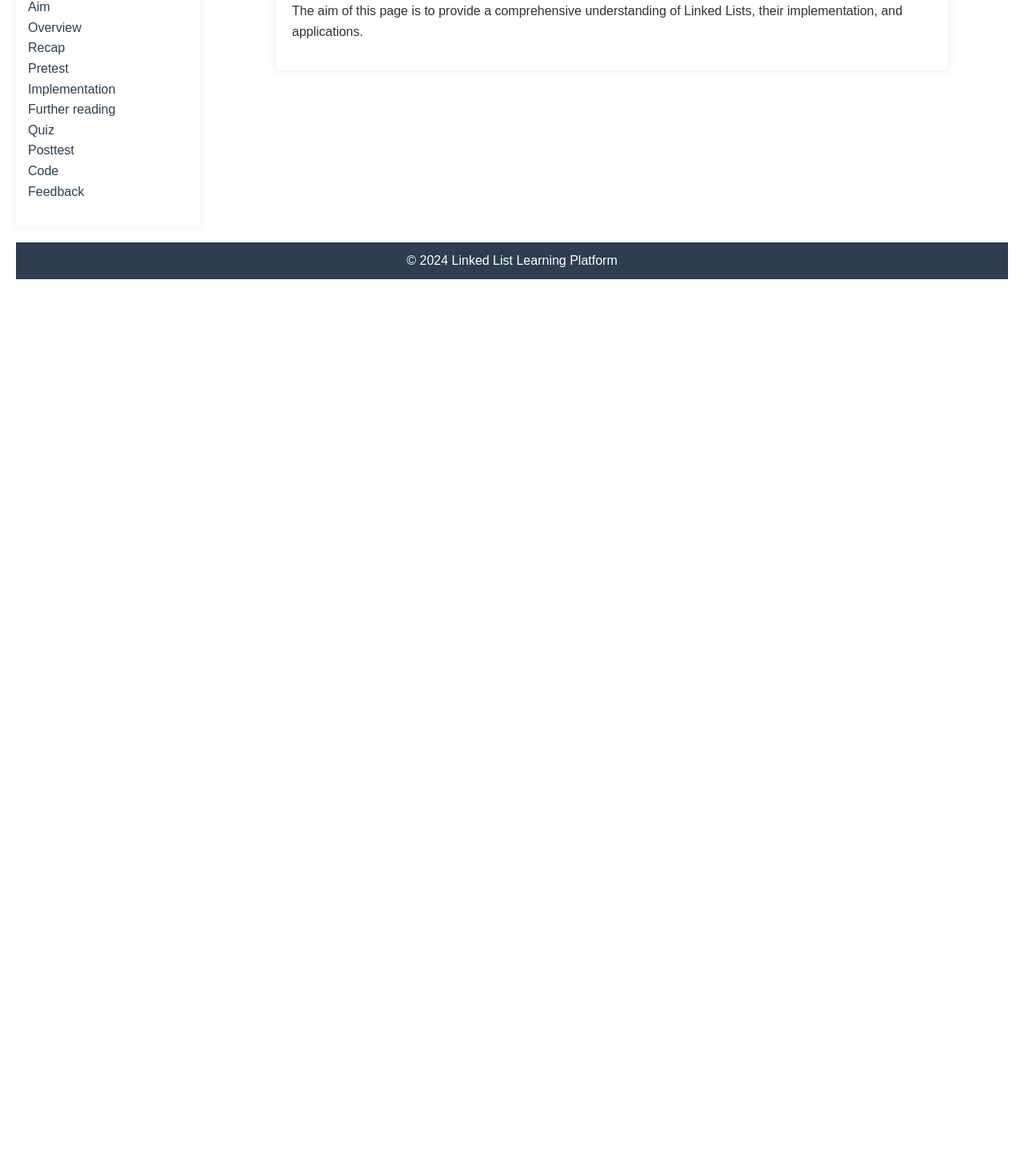
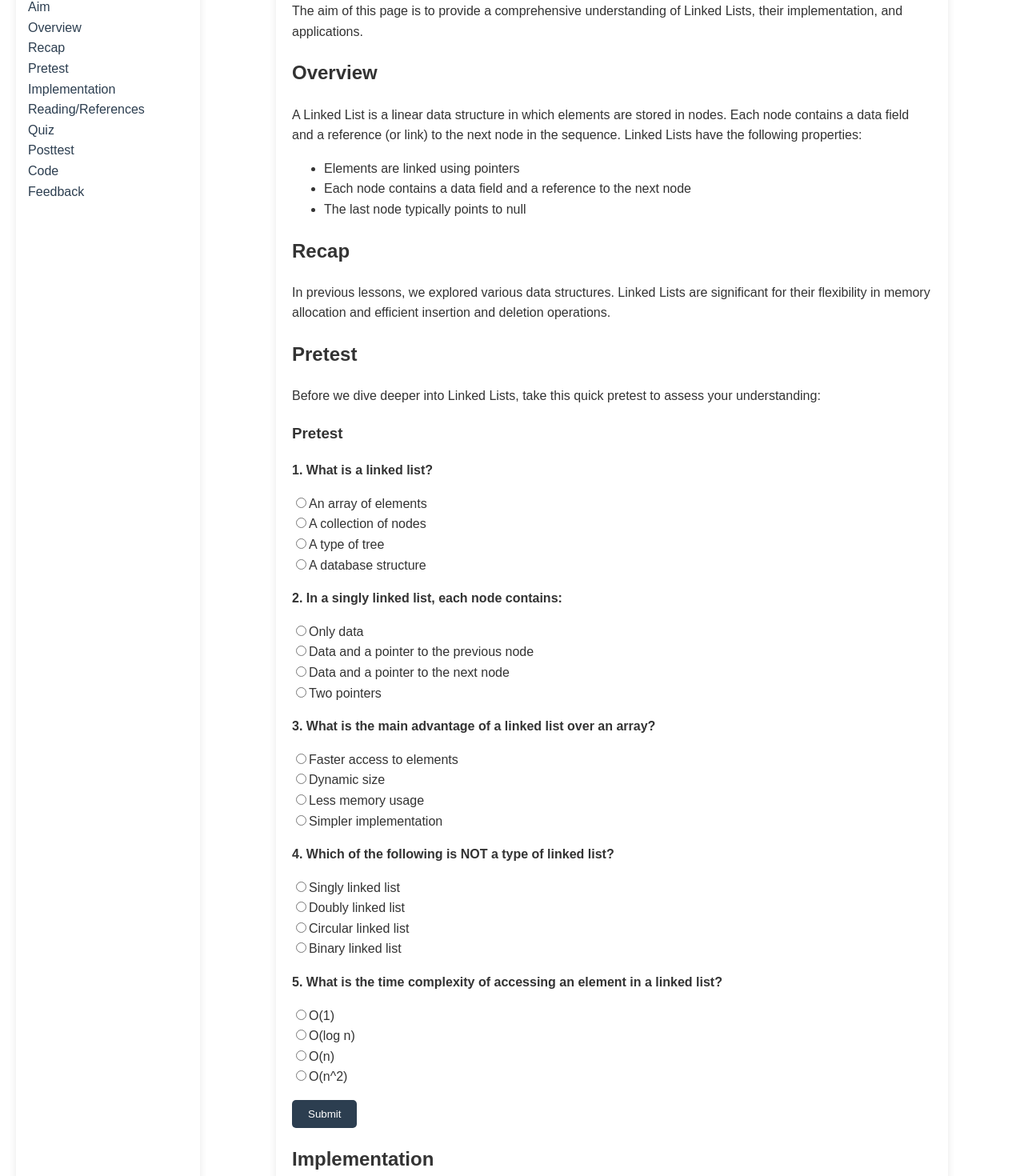
Before and after one commit to mrudulchaudhari/DS-Lab, a React (Vite) app in the folder ds-labs/: page /linked-lists in a window 1280 px wide. Shown: the part 251-1721 px from the top of the page at 80% size. Before the commit the page ends 800 px from the top, so only its background shows below. Built offline with nearby package versions, Linux system fonts and the light colour scheme.

Commit message:
"updated format of my page"
This reverts commit 50b3c78876ee558171c0c6f968c3b3d99fa22baa.

```diff
--- a/ds-labs/src/algorithms/linkedlist/LinkedListPage.jsx
+++ b/ds-labs/src/algorithms/linkedlist/LinkedListPage.jsx
@@ -191,107 +191,6 @@ const QuestionSet = ({ questionSet }) => {
 };
 
 function LinkedListPage() {
-  const [currentSection, setCurrentSection] = useState('aim');
-
-  const handleSectionClick = (sectionId) => {
-    setCurrentSection(sectionId);
-  };
-
-  const renderSectionContent = (sectionId) => {
-    switch (sectionId) {
-      case 'aim':
-        return (
-          <section id="aim">
-            <h2>Aim</h2>
-            <p>The aim of this page is to provide a comprehensive understanding of Linked Lists, their implementation, and applications.</p>
-          </section>
-        );
-      case 'overview':
-        return (
-          <section id="overview">
-            <h2>Overview</h2>
-            <p>A Linked List is a linear data structure in which elements are stored in nodes. Each node contains a data field and a reference (or link) to the next node in the sequence. Linked Lists have the following properties:</p>
-            <ul>
-              <li>Elements are linked using pointers</li>
-              <li>Each node contains a data field and a reference to the next node</li>
-              <li>The last node typically points to null</li>
-            </ul>
-          </section>
-        );
-      case 'recap':
-        return (
-          <section id="recap">
-            <h2>Recap</h2>
-            <p>In previous lessons, we explored various data structures. Linked Lists are significant for their flexibility in memory allocation and efficient insertion and deletion operations.</p>
-          </section>
-        );
-      case 'pretest':
-        return (
-          <section id="pretest">
-            <h2>Pretest</h2>
-            <p>Before we dive deeper into Linked Lists, take this quick pretest to assess your understanding:</p>
-            <QuestionSet questionSet={allQuestions[0]} />
-          </section>
-        );
-      case 'implementation':
-        return (
-          <section id="implementation">
-            <h2>Implementation</h2>
-            <p>This section discusses how to implement a Linked List, including node creation, insertion, deletion, and traversal algorithms.</p>
-            <p>There are 3 major implementations with each having their own applications and their own advantages:</p>
-            <ol>
-              <li><h3>Linear Linked List</h3></li>
-              <li><h3>Doubly Linked List</h3></li>
-              <li><h3>Circular Linked List</h3></li>
-            </ol>
-          </section>
-        );
-      case 'further-reading':
-        return (
-          <section id="further-reading">
-            <h2>Further Reading/References</h2>
-            <p>For more detailed information on Linked Lists, refer to the following resources:</p>
-            <ul>
-              <li><a href="https://www.w3schools.com/dsa/dsa_theory_linkedlists.php">W3-schools - Linked List</a></li>
-              <li><a href="https://www.geeksforgeeks.org/linked-list-in-c/">GeeksforGeeks - Linked List in C</a></li>
-            </ul>
-          </section>
-        );
-      case 'quiz':
-        return (
-          <section id="quiz">
-            <h2>Quiz</h2>
-            <p>Test your knowledge on Linked Lists with this short quiz:</p>
-            <QuestionSet questionSet={allQuestions[1]} />
-          </section>
-        );
-      case 'posttest':
-        return (
-          <section id="posttest">
-            <h2>Posttest</h2>
-            <p>After completing this section, please take the posttest to evaluate what you have learned about Linked Lists:</p>
-            <QuestionSet questionSet={allQuestions[2]} />
-          </section>
-        );
-      case 'code':
-        return (
-          <section id="code">
-            <h2>Code</h2>
-            <p>We will have a sample code for this in C, C++, Java and Python for this.</p>
-          </section>
-        );
-      case 'feedback':
-        return (
-          <section id="feedback">
-            <h2>Feedback</h2>
-            <p>Your feedback is valuable! Please let us know your thoughts on this lesson about Linked Lists.</p>
-          </section>
-        );
-      default:
-        return null;
-    }
-  };
-
   return (
     <div style={{ padding: '20px', fontFamily: 'Arial, sans-serif', backgroundColor: '#fff' }}>
       <header style={{ padding: '10px', backgroundColor: '#2c3e50', color: 'white' }}>
@@ -310,20 +209,16 @@ function LinkedListPage() {
         }}>
           <h2>Contents</h2>
           <ul style={{ listStyleType: 'none', padding: 0 }}>
-            {['aim', 'overview', 'recap', 'pretest', 'implementation', 'further-reading', 'quiz', 'posttest', 'code', 'feedback'].map((section) => (
-              <li key={section}>
-                <a
-                  href={`#${section}`}
-                  style={{ textDecoration: 'none', color: '#2c3e50' }}
-                  onClick={(e) => {
-                    e.preventDefault();
-                    handleSectionClick(section);
-                  }}
-                >
-                  {section.charAt(0).toUpperCase() + section.slice(1).replace('-', ' ')}
-                </a>
-              </li>
-            ))}
+            <li><a href="#aim" style={{ textDecoration: 'none', color: '#2c3e50' }}>Aim</a></li>
+            <li><a href="#overview" style={{ textDecoration: 'none', color: '#2c3e50' }}>Overview</a></li>
+            <li><a href="#recap" style={{ textDecoration: 'none', color: '#2c3e50' }}>Recap</a></li>
+            <li><a href="#pretest" style={{ textDecoration: 'none', color: '#2c3e50' }}>Pretest</a></li>
+            <li><a href="#implementation" style={{ textDecoration: 'none', color: '#2c3e50' }}>Implementation</a></li>
+            <li><a href="#further-reading" style={{ textDecoration: 'none', color: '#2c3e50' }}>Reading/References</a></li>
+            <li><a href="#quiz" style={{ textDecoration: 'none', color: '#2c3e50' }}>Quiz</a></li>
+            <li><a href="#posttest" style={{ textDecoration: 'none', color: '#2c3e50' }}>Posttest</a></li>
+            <li><a href="#code" style={{ textDecoration: 'none', color: '#2c3e50' }}>Code</a></li>
+            <li><a href="#feedback" style={{ textDecoration: 'none', color: '#2c3e50' }}>Feedback</a></li>
           </ul>
         </nav>
 
@@ -338,7 +233,73 @@ function LinkedListPage() {
             marginLeft: 'auto',
             marginRight: 'auto'
           }}>
-            {renderSectionContent(currentSection)}
+            <section id="aim">
+              <h2>Aim</h2>
+              <p>The aim of this page is to provide a comprehensive understanding of Linked Lists, their implementation, and applications.</p>
+            </section>
+
+            <section id="overview">
+              <h2>Overview</h2>
+              <p>A Linked List is a linear data structure in which elements are stored in nodes. Each node contains a data field and a reference (or link) to the next node in the sequence. Linked Lists have the following properties:</p>
+              <ul>
+                <li>Elements are linked using pointers</li>
+                <li>Each node contains a data field and a reference to the next node</li>
+                <li>The last node typically points to null</li>
+              </ul>
+            </section>
+
+            <section id="recap">
+              <h2>Recap</h2>
+              <p>In previous lessons, we explored various data structures. Linked Lists are significant for their flexibility in memory allocation and efficient insertion and deletion operations.</p>
+            </section>
+
+            <section id="pretest">
+              <h2>Pretest</h2>
+              <p>Before we dive deeper into Linked Lists, take this quick pretest to assess your understanding:</p>
+              <QuestionSet questionSet={allQuestions[0]} />
+            </section>
+
+            <section id="implementation">
+              <h2>Implementation</h2>
+              <p>This section discusses how to implement a Linked List, including node creation, insertion, deletion, and traversal algorithms.</p>
+              <p>There are 3 major implementations with each having their own applications and their own advantages:</p>
+              <ol>
+                <li><h3>Linear Linked List</h3></li>
+                <li><h3>Doubly Linked List</h3></li>
+                <li><h3>Circular Linked List</h3></li>
+              </ol>
+            </section>
+
+            <section id="further-reading">
+              <h2>Further Reading/References</h2>
+              <p>For more detailed information on Linked Lists, refer to the following resources:</p>
+              <ul>
+                <li><a href="https://www.w3schools.com/dsa/dsa_theory_linkedlists.php">W3-schools - Linked List</a></li>
+                <li><a href="https://www.geeksforgeeks.org/linked-list-in-c/">GeeksforGeeks - Linked List in C</a></li>
+              </ul>
+            </section>
+
+            <section id="quiz">
+              <h2>Quiz</h2>
+              <p>Test your knowledge on Linked Lists with this short quiz:</p>
+              <QuestionSet questionSet={allQuestions[1]} />
+            </section>
+
+            <section id="posttest">
+              <h2>Posttest</h2>
+              <p>After completing this section, please take the posttest to evaluate what you have learned about Linked Lists:</p>
+              <QuestionSet questionSet={allQuestions[2]} />
+            </section>
+
+            <section id="code">
+              <h2>Code</h2>
+              <p>We will have a sample code for this in C, C++, Java and Python for this.</p>
+            </section>
+
+            <section id="feedback">
+              <h2>Feedback</h2>
+              <p>Your feedback is valuable! Please let us know your thoughts on this lesson about Linked Lists.</p>
+            </section>
           </div>
         </main>
       </div>
@@ -350,7 +311,7 @@ function LinkedListPage() {
         color: "white",
         marginTop: "20px"
       }}>
-        &copy; 2024 Linked List Learning Platform
+        <p>© 2024 Linked List Education</p>
       </footer>
     </div>
   );
```
Also changed, not shown: ds-labs/src/algorithms/BST/Tree.jsx (deleted).
